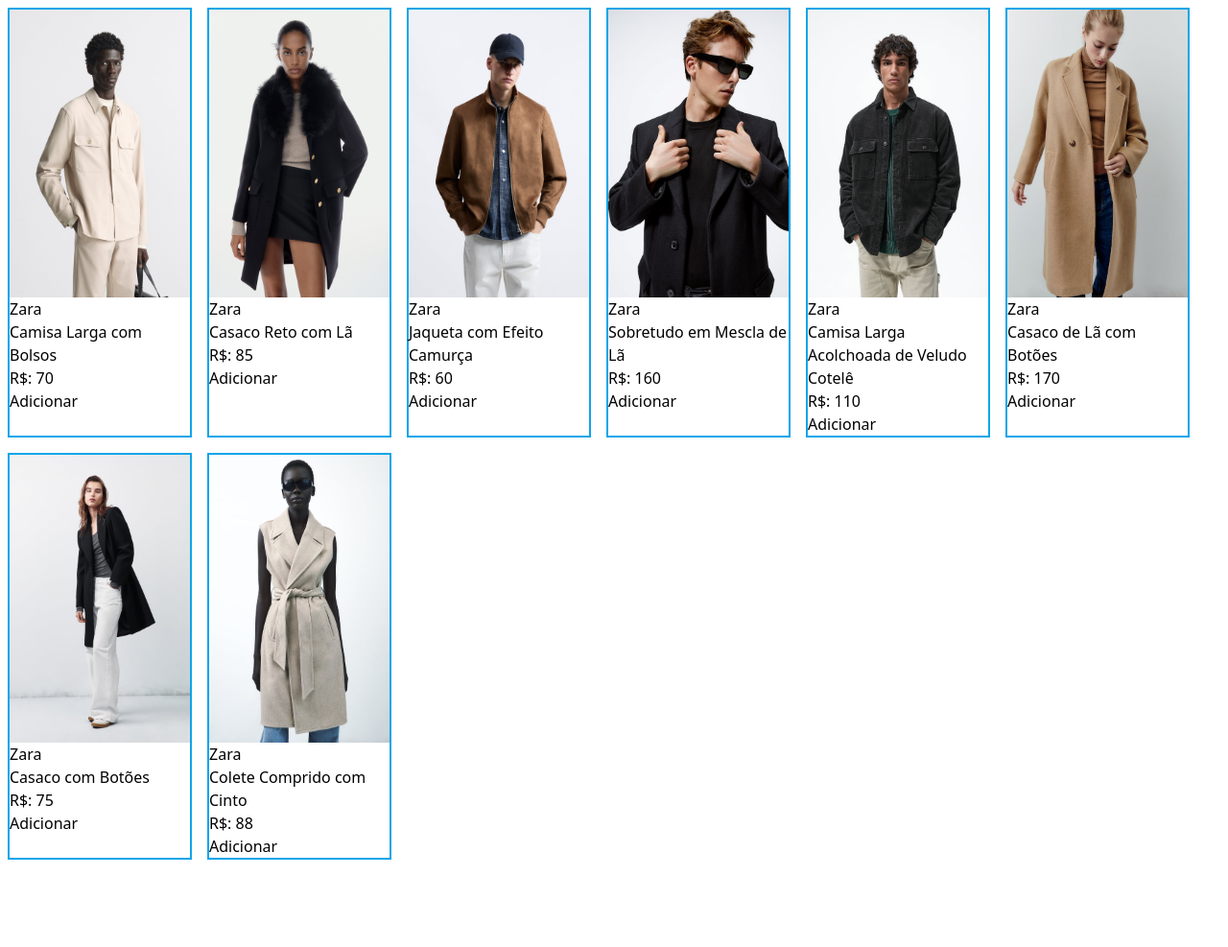
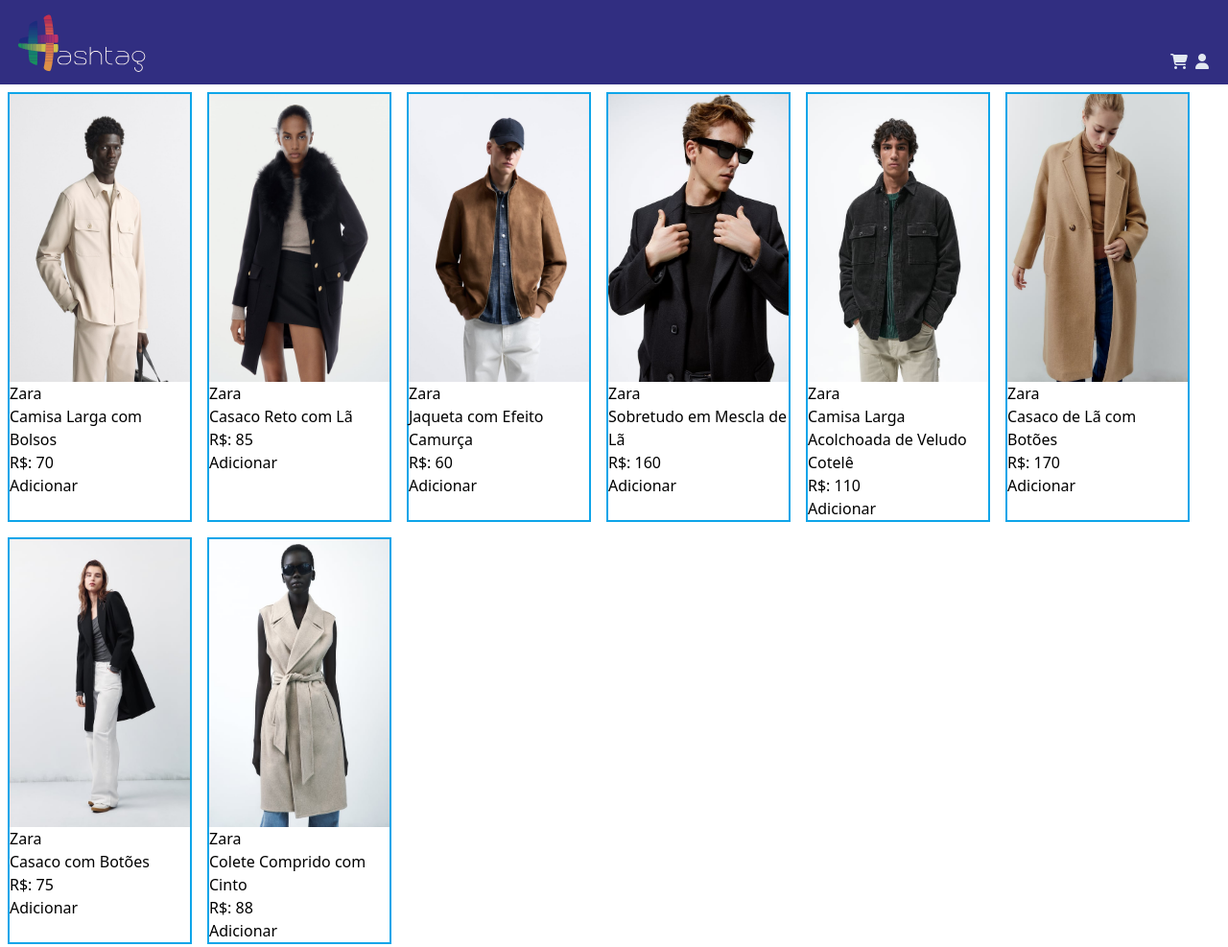
Before and after one commit to pzif/loja_virtual, a website built with Vite: page index.html in a window 1280 px wide. Shown: the whole page at 96% size. Before the commit the page ends 904 px from the top, so only its background shows below. Built offline with nearby package versions, Linux system fonts and the light colour scheme.

Commit message:
trabalhando no header

```diff
--- a/index.html
+++ b/index.html
@@ -5,10 +5,21 @@
   <meta name="viewport" content="width=device-width, initial-scale=1.0">
   <title>Document</title>
   <link rel="stylesheet" href="./style.css">
+  <link rel="stylesheet" href="https://cdnjs.cloudflare.com/ajax/libs/font-awesome/6.4.2/css/all.min.css" integrity="sha512-z3gLpd7yknf1YoNbCzqRKc4qyor8gaKU1qmn+CShxbuBusANI9QpRohGBreCFkKxLhei6S9CQXFEbbKuqLg0DA==" crossorigin="anonymous" referrerpolicy="no-referrer" />
 </head>
 <body>
 
-  <header></header>
+  <header class="flex bg-indigo-900 p-3 justify-between">
+    <img
+    class="h-16"
+    src="./assets/logo/hashtag.svg"
+    alt="Logo da loja">
+
+    <div class="text-slate-200 flex gap-2 items-end mx-2">
+      <button> <i class="fa-solid fa-cart-shopping"></i> </button>
+      <button><i class="fa-solid fa-user"></i> </button>
+    </div>
+  </header>
   <main>
     <section id="conteiner-produto" class="flex flex-wrap">
 
```
